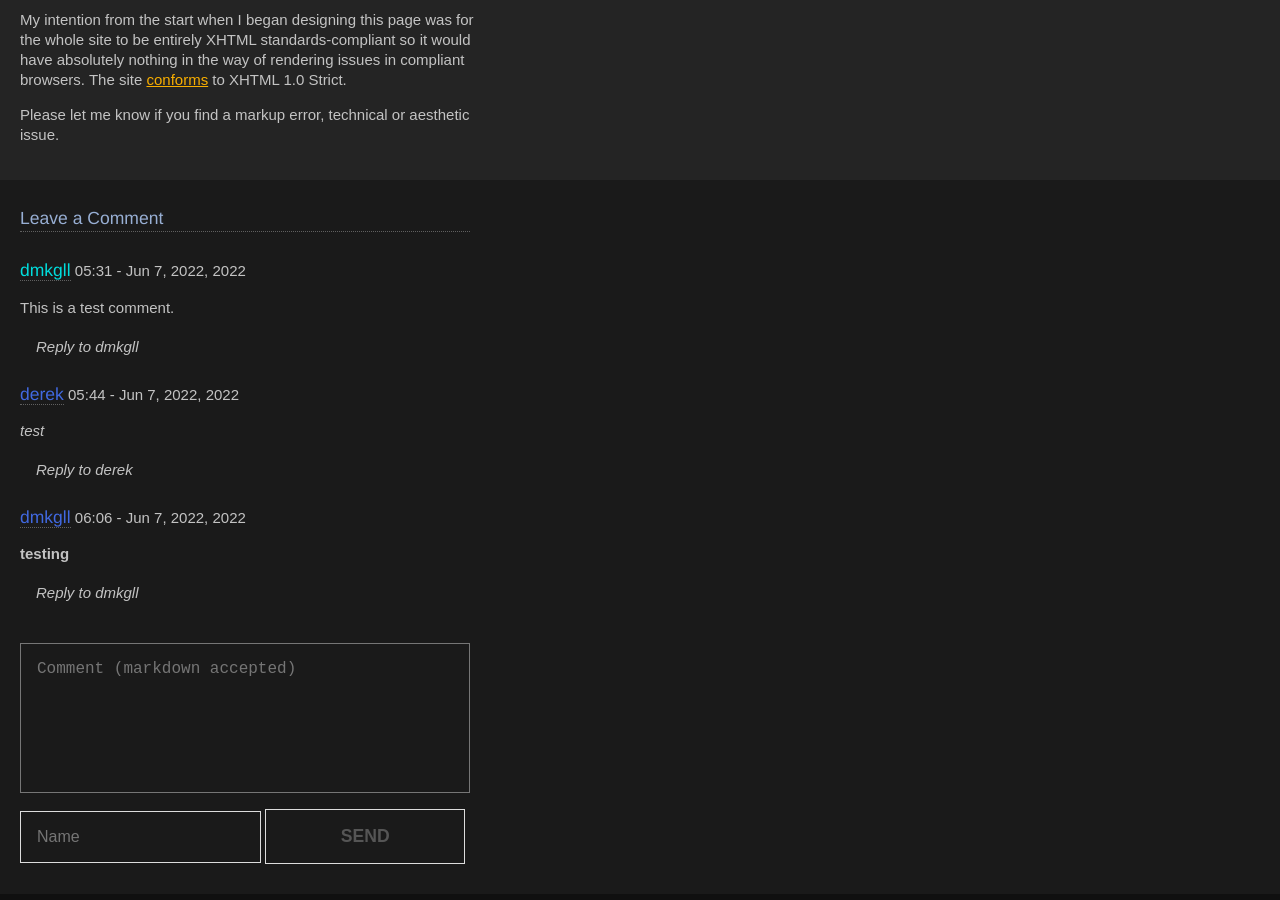
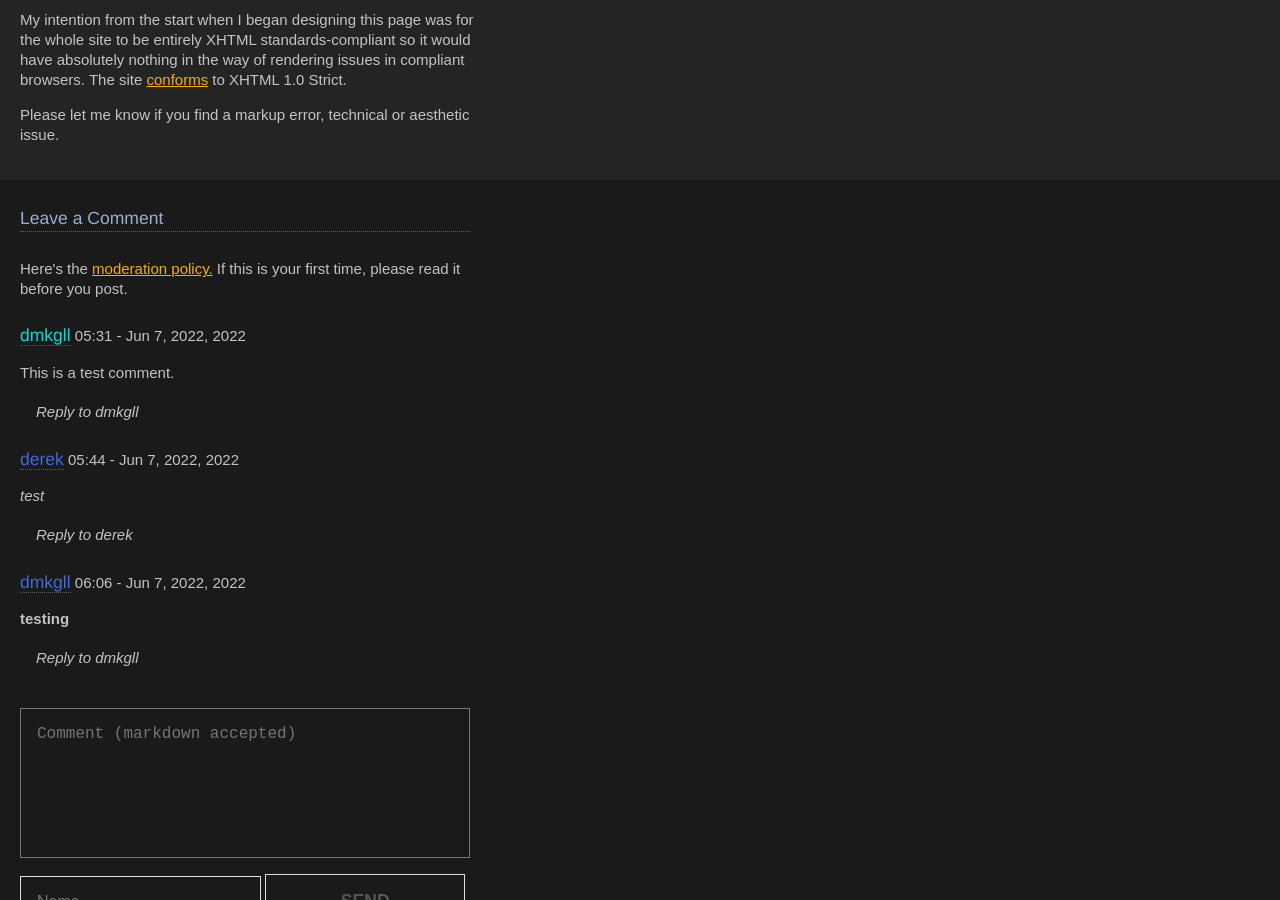
Before and after one commit to dmkgll/dmkgll, a Jekyll site: the page built from _posts/2022-06-06-test.md, in a window 1280 px wide and 900 px high, scrolled down 1693 px. Built offline with Jekyll 4.4.1, drawn with Linux system fonts in a browser that asks for light colours.

Commit message:
Update comments.html

```diff
--- a/_includes/comments.html
+++ b/_includes/comments.html
@@ -3,6 +3,7 @@
   {% if site.data.comments[page.slug] %}
   <div>
    <h3 class="comment">Leave a Comment</h3>
+    <p class="comment">Here's the <a href="/">moderation policy.</a> If this is your first time, please read it before you post.</p>
     {% include comment-list.html %}
   </div>
   {% endif %}
```
